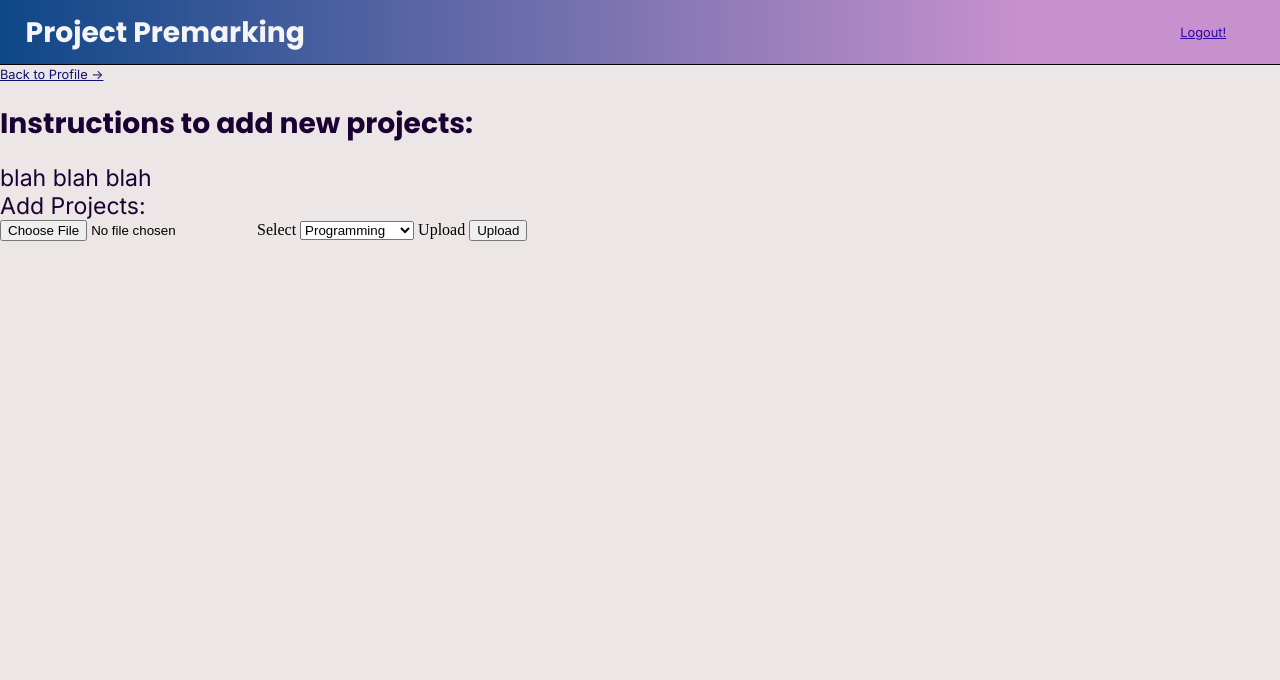
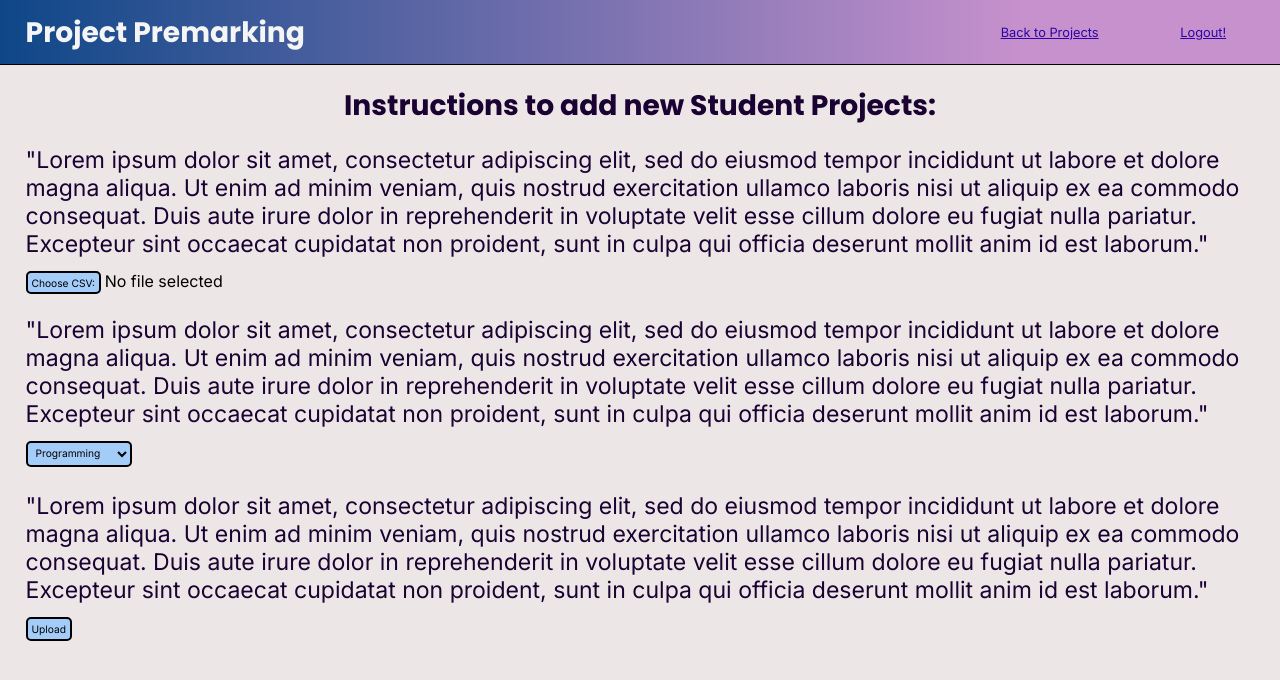
Before and after one commit to BenjaminWray2008/premarking, a Flask app: page /instructions in a window 1280 px wide. Shown: the top 680 px of the page. Run offline with Flask 3, Linux system fonts and the light colour scheme; a user stored in the database is signed in; some libraries are stand-ins or nearby versions.

Commit message:
404 page creation and instruction page css

```diff
--- a/server.py
+++ b/server.py
@@ -18,7 +18,6 @@ from flask_sqlalchemy import SQLAlchemy
 from flask_wtf import FlaskForm
 from typing import List
 from wtforms import (Form,
-                     BooleanField,
                      StringField,
                      validators,
                      PasswordField,
@@ -252,7 +251,10 @@ def new_user(file, selected):
         for index, row in enumerate(reader):
             if index == 0:
                 print(row)
-                if row != ['Student ID', 'Last Name', 'First Name', 'Gender', 'Level', 'Tutor', 'Timetable Class', '']:
+                if row != [
+                    'Student ID', 'Last Name', 'First Name',
+                    'Gender', 'Level', 'Tutor', 'Timetable Class', ''
+                     ]:
                     return 'hi'
                 continue
             id = row[0]
@@ -299,6 +301,11 @@ def load_user(user_id):
     with Session(engine) as session:
         obj = session.scalar(query)
     return obj
+
+
+@app.errorhandler(404)
+def stoptryingtohack(i):  # 404 page runner
+    return render_template('404.html')
 
 
 @app.route('/', methods=['POST', 'GET'])
@@ -363,7 +370,7 @@ def instructions():
         if request.method == 'POST':
             print("ERRORS:", form.errors)
 
-    return render_template('instructions.html', form=form)
+    return render_template('instructions.html', form=form, backto=True)
 
 
 @app.route('/profile', methods=['POST', 'GET'])
@@ -461,14 +468,10 @@ def clean(project_id, user_id):
                         grade_index = grades.index(tier[0])-1
                         if grade_index < listy[standard]:
                             listy[standard] = grade_index
-
-
-
     print('faile:', listy)
     for standard in listy:
         listy[standard] = grades[listy[standard]]
     print(listy)
-
 
     print('ticks', tickValues)
 
@@ -480,7 +483,11 @@ def clean(project_id, user_id):
     q = select(User).where(User.id == user_id)
     with Session(engine) as sql_session:
         user = sql_session.scalar(q)
-        user_project = sql_session.scalar(select(UserProject).where(UserProject.project_id == project_id).where(UserProject.user_id == user_id).where(UserProject.admin_id == current_user.id))
+        user_project = sql_session.scalar(
+            select(UserProject).where(
+                UserProject.project_id == project_id).where(
+                    UserProject.user_id == user_id).where(
+                        UserProject.admin_id == current_user.id))
         print(user_project, user_project.marked, user_project.doc)
         user_project.marked = True
 
--- a/static/css/style.css
+++ b/static/css/style.css
@@ -462,10 +462,6 @@ textarea{
     text-decoration: underline;
 }
 
-.email-student-div{
-
-}
-
 .email-student:hover{
     text-decoration: underline;
     background-color: #a132ec;
@@ -473,3 +469,52 @@ textarea{
 
 
 /* #endregion */
+
+
+.instructions-header{
+    text-align: center;
+}
+
+.instructions-page{
+    margin: 0 2vw 0 2vw;
+}
+
+.file-inputs{
+    display: flex;
+    flex-direction: column;
+    gap: 2vw;
+}
+
+.instruction{
+    margin-bottom: 1vw;
+}
+
+.file{
+    display:none;
+}
+
+.file-label{
+    border: 2px black solid;
+    background-color: #a4ccf9;
+    border-radius: 5px;
+    padding:0.3vw;
+    font-family: 'Inter';
+    font-size:0.8vw;
+}
+
+.file-label:hover{
+    background-color: #8575B4;
+}
+
+.dropdown-instructions{
+    border: 2px black solid;
+    background-color: #a4ccf9;
+    border-radius: 5px;
+    padding:0.3vw;
+    font-family: 'Inter';
+    font-size:0.8vw;
+}
+
+.file-name-text{
+    font-family: 'Inter';
+}
--- /dev/null
+++ b/templates/404.html
@@ -0,0 +1,3 @@
+{% extends 'layout.html' %} {% block content %}
+<h1 class="instructions-header">This page does not Exist! <br> 404 Error Page not Found</h1>
+{% endblock %}
--- a/templates/instructions.html
+++ b/templates/instructions.html
@@ -1,15 +1,49 @@
 {% extends 'layout.html' %} {% block content %}
-<a href="profile" class="project-link">Back to Profile -></a>
-<h1>Instructions to add new projects:</h1>
-<p>blah blah blah</p>
-<form method="POST" enctype="multipart/form-data">
-            <p>Add Projects:</p>
+<div class="instructions-page">
+    <h1 class="instructions-header">Instructions to add new Student Projects:</h1>
+    <form method="POST" enctype="multipart/form-data" class="file-inputs">
+        <div>
+            <p class="instruction">"Lorem ipsum dolor sit amet, consectetur adipiscing elit, sed do eiusmod tempor incididunt ut labore et
+                dolore magna aliqua. Ut enim ad minim veniam, quis nostrud exercitation ullamco laboris nisi ut aliquip
+                ex
+                ea commodo consequat. Duis aute irure dolor in reprehenderit in voluptate velit esse cillum dolore eu
+                fugiat
+                nulla pariatur. Excepteur sint occaecat cupidatat non proident, sunt in culpa qui officia deserunt
+                mollit
+                anim id est laborum."</p>
+
             {{ form.hidden_tag() }}
-            {{ form.file() }}
-            {{ form.dropdown.label }}
-            {{ form.dropdown() }}
-            {{ form.upload.label }}
-            {{ form.upload() }}
+            <label for="file" class="file-label">Choose CSV:</label>
+            {{ form.file(id="file", class="file") }}
+            <span id="file-name" class="file-name-text">No file selected</span>
+        </div>
+        <div>
+        <p class="instruction">"Lorem ipsum dolor sit amet, consectetur adipiscing elit, sed do eiusmod tempor incididunt ut labore et
+            dolore magna aliqua. Ut enim ad minim veniam, quis nostrud exercitation ullamco laboris nisi ut aliquip ex
+            ea commodo consequat. Duis aute irure dolor in reprehenderit in voluptate velit esse cillum dolore eu fugiat
+            nulla pariatur. Excepteur sint occaecat cupidatat non proident, sunt in culpa qui officia deserunt mollit
+            anim id est laborum."</p>
+<!--
+        <label for="dropdown" class="dropdown-instructions-label">Select Project Type:</label> -->
+        {{ form.dropdown(id="dropdown", class="dropdown-instructions") }}
 
-        </form>
+</div>
+<div>
+    <p class="instruction">"Lorem ipsum dolor sit amet, consectetur adipiscing elit, sed do eiusmod tempor incididunt ut labore et
+        dolore magna aliqua. Ut enim ad minim veniam, quis nostrud exercitation ullamco laboris nisi ut aliquip ex
+        ea commodo consequat. Duis aute irure dolor in reprehenderit in voluptate velit esse cillum dolore eu fugiat
+        nulla pariatur. Excepteur sint occaecat cupidatat non proident, sunt in culpa qui officia deserunt mollit
+        anim id est laborum."</p>
+
+    {{ form.upload(class="file-label") }}
+</div>
+</form>
+</div>
+
+<script>
+document.getElementById("file").addEventListener("change", function() {
+    const fileName = this.files.length > 0 ? this.files[0].name : "No file selected";
+    document.getElementById("file-name").textContent = fileName;
+});
+</script>
 {% endblock %}
--- a/templates/layout.html
+++ b/templates/layout.html
@@ -17,7 +17,7 @@
         {% endif %}
 
         {% if backto %}
-        <button class="logout-button logout" onclick="history.back()">Back to Projects</button>
+        <button class="logout-button logout" onclick="window.location.href='http://127.0.0.1:5000/profile';">Back to Projects</button>
         {% endif %}
 
         {% if current_user.is_authenticated %}
```
